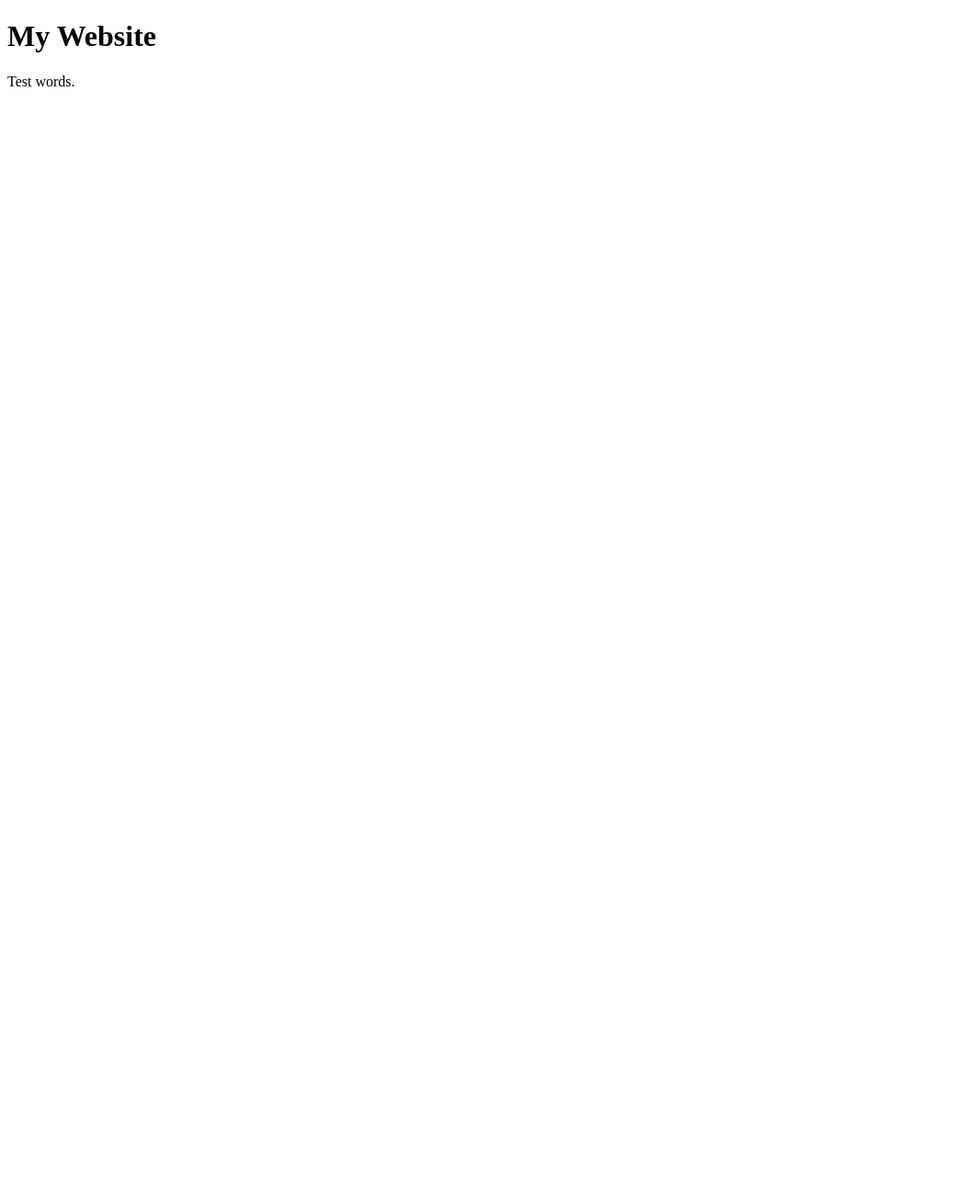
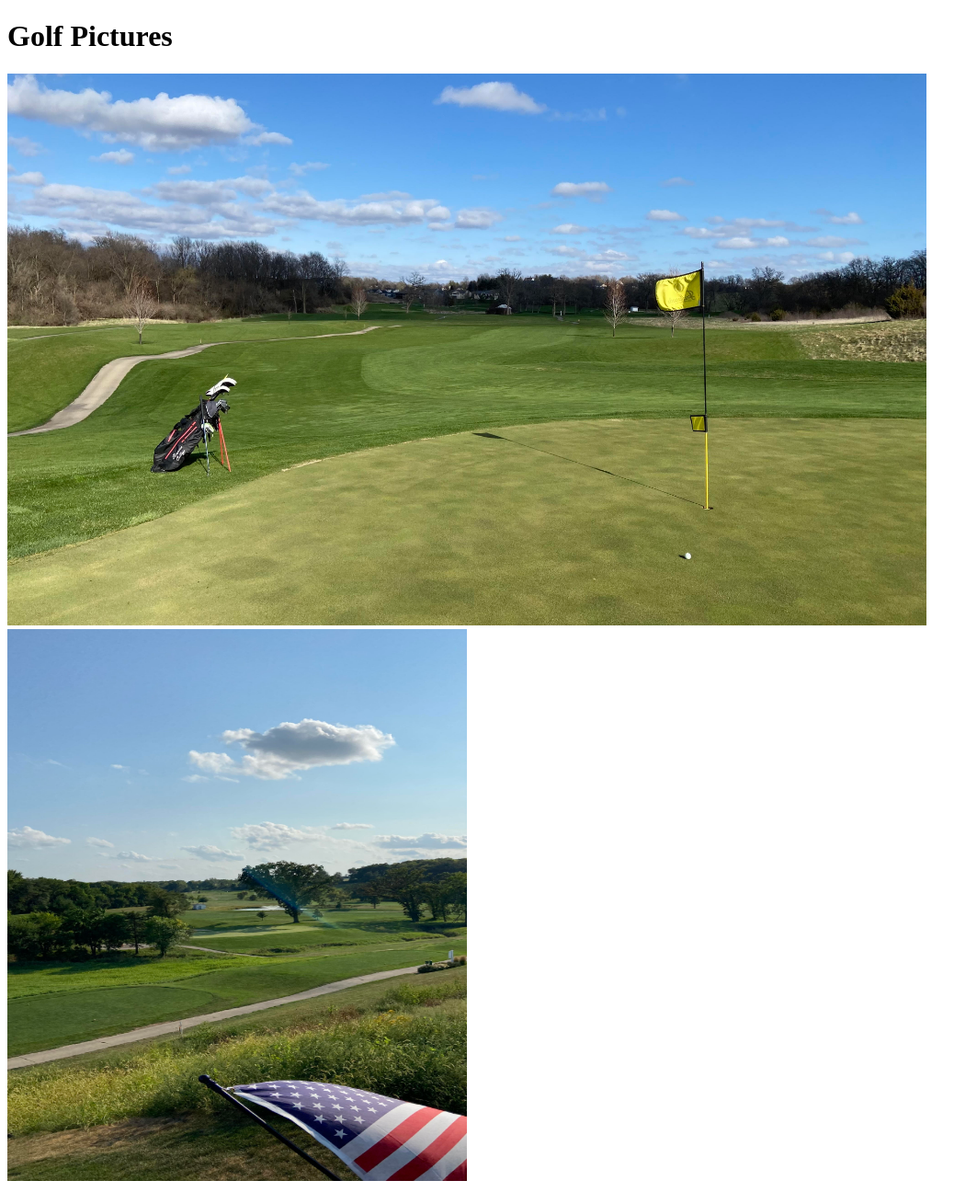
Before and after one commit to isaac-roe/isaac-roe.github.io, a plain HTML site: page index.html in a window 1280 px wide. Shown: the whole page at 92% size, without its empty margins (0-1063 px from the left). Before the commit the page ends 800 px from the top, so only its background shows below. Drawn offline with Linux system fonts and the light colour scheme.

Commit message:
Added pictures

```diff
--- a/index.html
+++ b/index.html
@@ -10,12 +10,11 @@
 
 	<body>
 		<h1>
-			My Website
+			Golf Pictures
 		</h1>
 
-		<p>
-			Test words.
-		</p>
+		<img src="indy1.jpg" alt="Golf Course" width="1000" height="600">
+		<img src="indy2.jpg" alt="Another Golf Course" width="500" height="600">
 	</body>
 
 </html>
```
Also changed, not shown: indy1.jpg (added), indy2.jpg (added).
